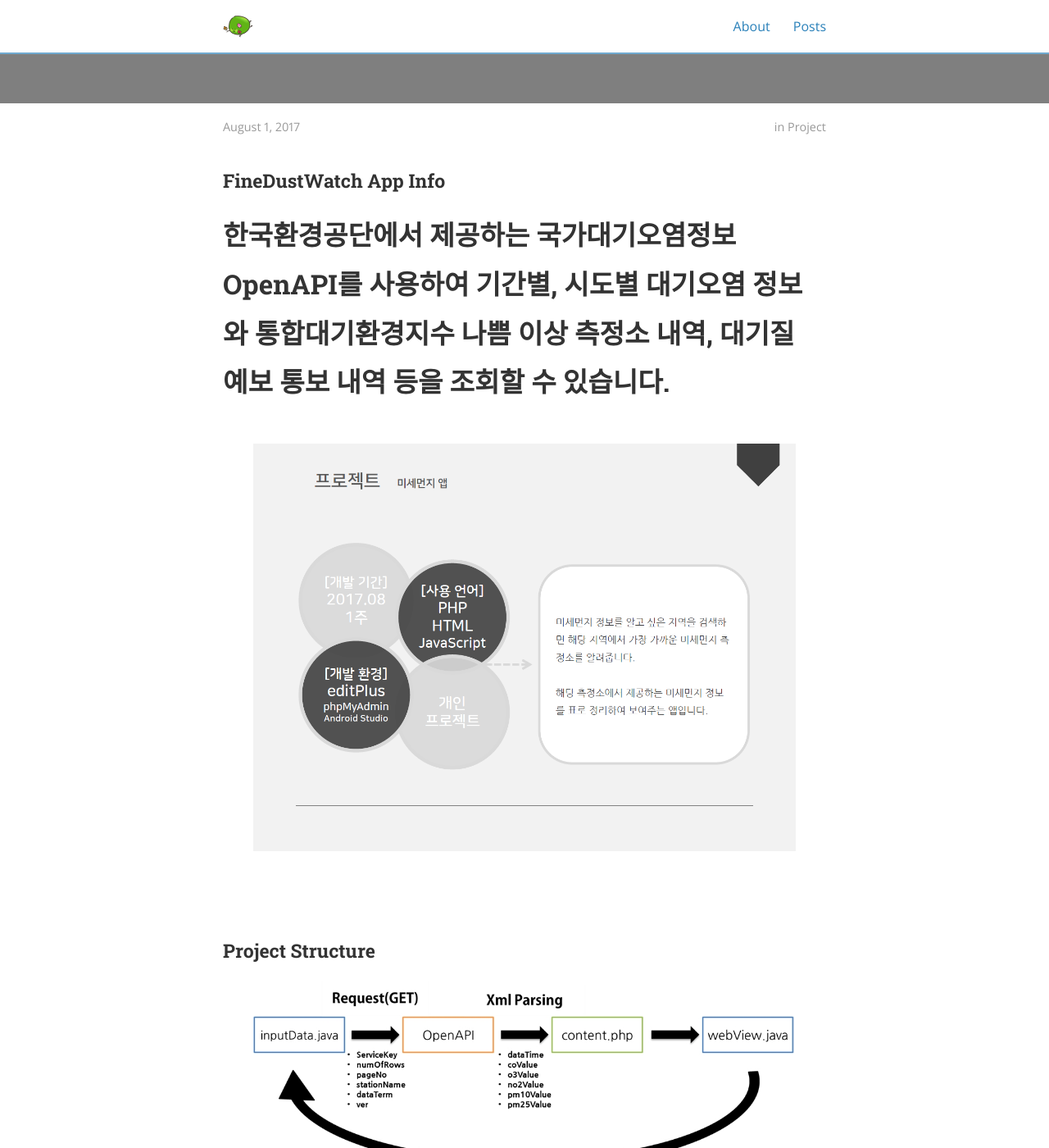
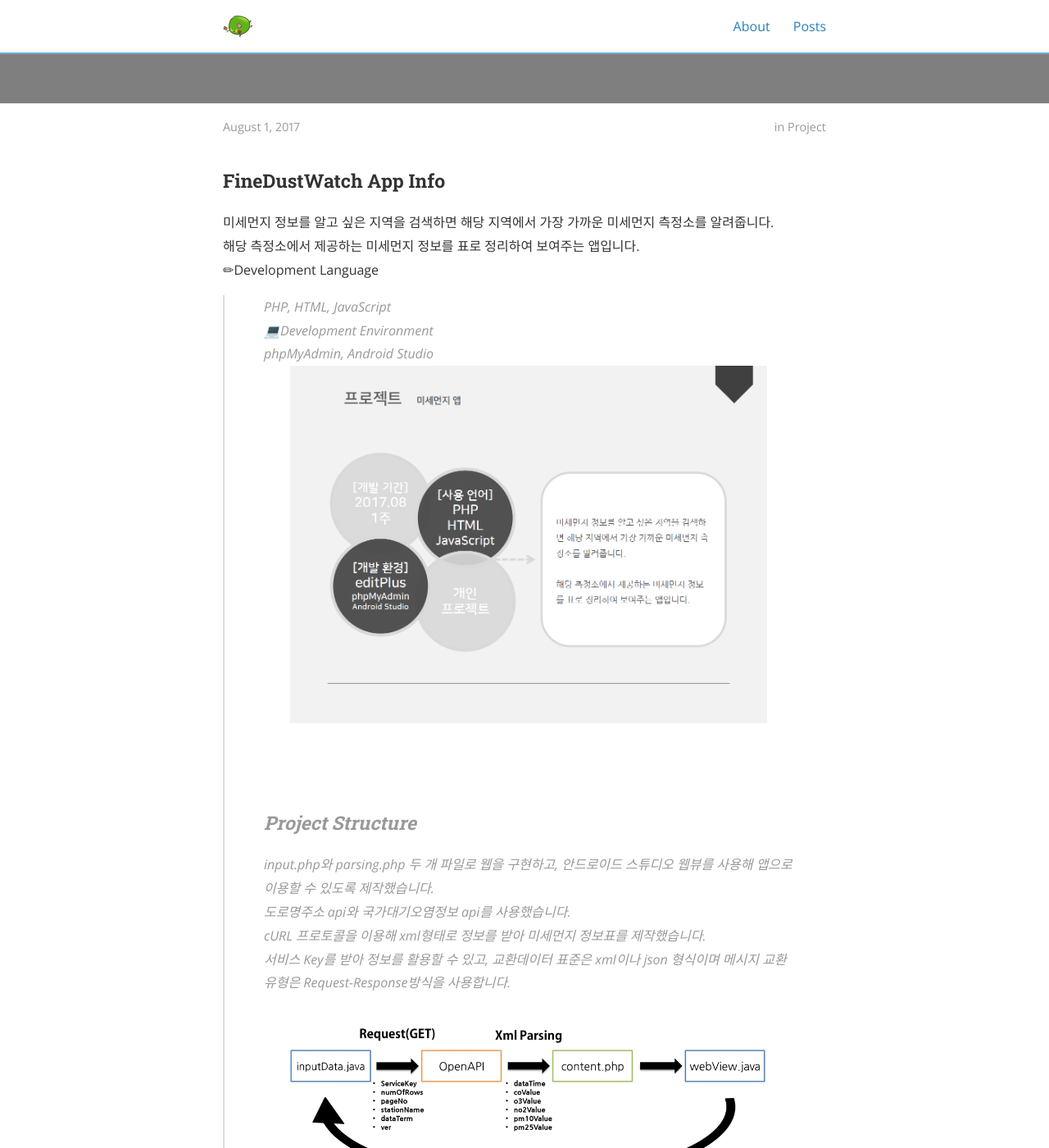
Before and after one commit to JinnyHwang/JinnyHwang.github.io, a Jekyll site: the page built from _posts/2017-08-01-FineDustWatch App.md, in a window 1280 px wide and 1400 px high, scrolled down 379 px. Shown: the whole window at 82% size. Built offline with Jekyll 4.4.1, drawn with Linux system fonts in a browser that asks for light colours; nearby versions of some CDN libraries.

Commit message:
project posts update!

```diff
--- a/_posts/2017-08-01-FineDustWatch App.md
+++ b/_posts/2017-08-01-FineDustWatch App.md
@@ -8,16 +8,23 @@ cover:  "/assets/instacode.png"
 ---
 
 ### FineDustWatch App Info
-# 한국환경공단에서 제공하는 국가대기오염정보 OpenAPI를 사용하여 기간별, 시도별 대기오염 정보와 통합대기환경지수 나쁨 이상 측정소 내역, 대기질 예보 통보 내역 등을 조회할 수 있습니다.
-<br/>
+미세먼지 정보를 알고 싶은 지역을 검색하면 해당 지역에서 가장 가까운 미세먼지 측정소를 알려줍니다.<br/>
+해당 측정소에서 제공하는 미세먼지 정보를 표로 정리하여 보여주는 앱입니다.<br/>
+✏Development Language<br/>
+> PHP, HTML, JavaScript<br/>
+💻Development Environment<br/>
+> phpMyAdmin, Android Studio<br/>
 <img src="/assets/2017_FineDustWatch/FineDustApp_Info.png" title="FineDustWatch App Info">
 <br/><br/><br/>
 ### Project Structure
+input.php와 parsing.php 두 개 파일로 웹을 구현하고, 안드로이드 스튜디오 웹뷰를 사용해 앱으로 이용할 수 있도록 제작했습니다.<br/>
+도로명주소 api와 국가대기오염정보 api를 사용했습니다.<br/>
+cURL 프로토콜을 이용해 xml형태로 정보를 받아 미세먼지 정보표를 제작했습니다.<br/>
+서비스 Key를 받아 정보를 활용할 수 있고, 교환데이터 표준은 xml이나 json 형식이며 메시지 교환 유형은 Request-Response방식을 사용합니다.<br/><br/>
 <img src="/assets/2017_FineDustWatch/FineDustApp_Structure.jpg" title="FineDustApp_Structure">
-서비스 Key를 받아 정보를 활용할 수 있고, 교환데이터 표준은 xml이나 json 형식이며 메시지 교환 유형은 Request-Response방식을 사용합니다.
 <br/>
-사용자가 측정소 이름(stationName)과 요청 데이터 기간(dataTerm) 정보를 보내면<br/>xml로 응답을 받아 items(목록) 태그에서 측정일(dataTime), 아황산가스 농도(so2Value), 일산화탄소 농도(coValue), 오존 농도(o3Value), 이산화질소 농도(no2Value), 미세먼지 농도(pm10Value), 초미세먼지 농도(pm25Value) 정보를 가져옵니다.<br/>결과값(item)은 1시간 간격으로 있으므로 현재 시간을 검색할 경우 가장 최신 정보를 가져오고(제일 상단에 있는 item)<br/>과거 날짜를 입력하는 경우 시간대별 리스트로 보여줍니다.
-<br/>
+사용자가 측정소 이름(stationName)과 요청 데이터 기간(dataTerm) 정보를 보내면<br/>xml로 응답을 받아 items(목록) 태그에서 측정일(dataTime), 아황산가스 농도(so2Value), 일산화탄소 농도(coValue), 오존 농도(o3Value), 이산화질소 농도(no2Value), 미세먼지 농도(pm10Value), 초미세먼지 농도(pm25Value) 정보를 가져옵니다.<br/>결과값(item)은 1시간 간격으로 있으므로 현재 시간을 검색할 경우 가장 최신 정보를 가져오고(제일 상단에 있는 item)<br/>과거 날짜를 입력하는 경우 시간대별 리스트로 보여줍니다.<br/>
+<img src="/assets/2017_FineDustWatch/FineDustApp_Structure2.png" title="FineDustApp_Structure2">
 안드로이드 스튜디오에서 만들 화면 UI는 data를 입력 받을 inputData화면과 content.php를 보여줄 webView화면 2개 입니다.<br/>두 화면을 동작시키기 위해 사용자에게 입력 받은 값을 URI에 GET방식으로 전달하여 xml형식의 응답을 받습니다.<br/>받은 값을 content.php에서 parsing하여 화면을 꾸미고 webView화면에 보여줍니다.
 <br/><br/><br/>
 ### App UI
```
Also changed, not shown: _posts/2016-12-01-KongGame Project.md (+9 -0 lines), _posts/2017-07-01-DashBoard Project.md (+11 -1 lines), _posts/2017-11-03-EYEs Project.md (+13 -1 lines), assets/2017_DashBoard/DashBoard_structure.png (added), assets/2017_EYEs_Project/EYEs_Project_Image.jpg (added), assets/2017_FineDustWatch/FineDustApp_Structure2.png (added).
